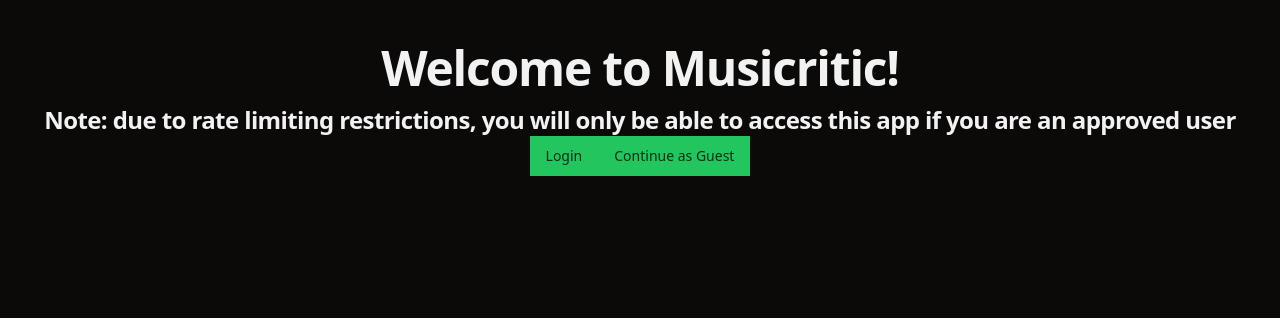
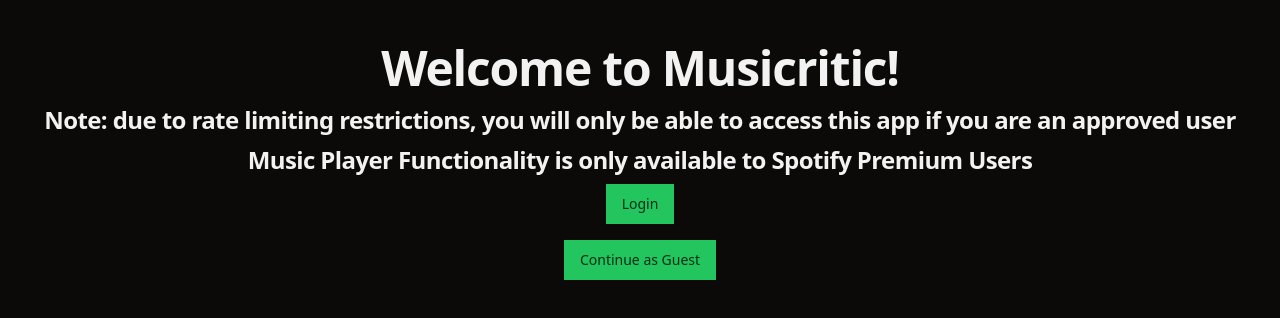
Before and after one commit to rrameshh/musicritic, a React (Vite) app: page / in a window 1280 px wide. Shown: the top 318 px of the page. Built offline with nearby package versions, Linux system fonts and the light colour scheme; no server answers.

Commit message:
homepage fixes

```diff
--- a/src/authorization.tsx
+++ b/src/authorization.tsx
@@ -24,7 +24,7 @@
     displayName: string;
     id: string;
     pfp: string;
-    access_token:string;
+    access_token: string;
 }
 
 interface TokenResponse {
@@ -311,7 +311,7 @@
                         </h1>
                         <Button onClick={logoutClick} className="rounded-lg"> Logout </Button>
                         {currentUser && <UserTop accessToken={accessToken} />}
-                    <TopAlbums/>
+                        <TopAlbums />
                     </div>
 
                 </div>
@@ -328,17 +328,15 @@
     else {
 
         return (
-            <>
-                <h1 className="scroll-m-20 text-4xl mt-3 mb-3 font-extrabold tracking-tight lg:text-5xl">
-                        Welcome to Musicritic!
-                    </h1>
-                    <h3 className="scroll-m-20 text-2xl font-semibold tracking-tight">
-                        Note: due to rate limiting restrictions, you will only be able to access this app if you are an approved user
-                     </h3>
-                <Button onClick={redirectToSpotifyAuthorize}> Login </Button>
+            <div className="text-center">
+            <h1 className="text-4xl lg:text-5xl font-extrabold tracking-tight mt-3 mb-3">Welcome to Musicritic!</h1>
+            <h3 className="text-2xl font-semibold tracking-tight mt-2 mb-2">Note: due to rate limiting restrictions, you will only be able to access this app if you are an approved user</h3>
+            <h3 className="text-2xl font-semibold tracking-tight mt-2 mb-2">Music Player Functionality is only available to Spotify Premium Users</h3>
+            <div className="mb-4">
+              <Button onClick={redirectToSpotifyAuthorize}>Login</Button>
+            </div>
             <Guest />
-                </>
-
+          </div>
 
         );
     }
```
Lines whose indentation alone changed are shown as unchanged.
